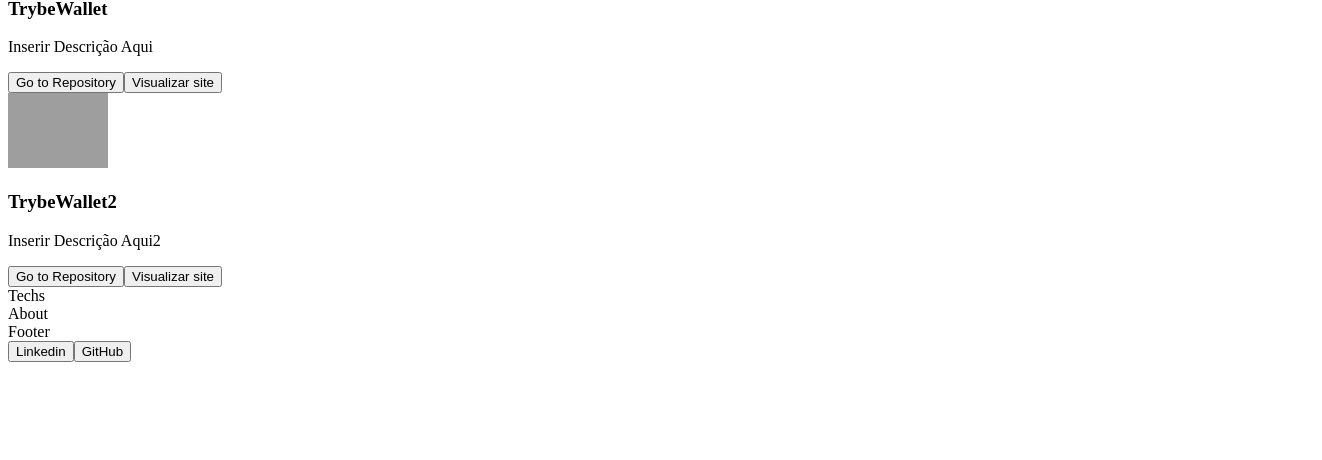
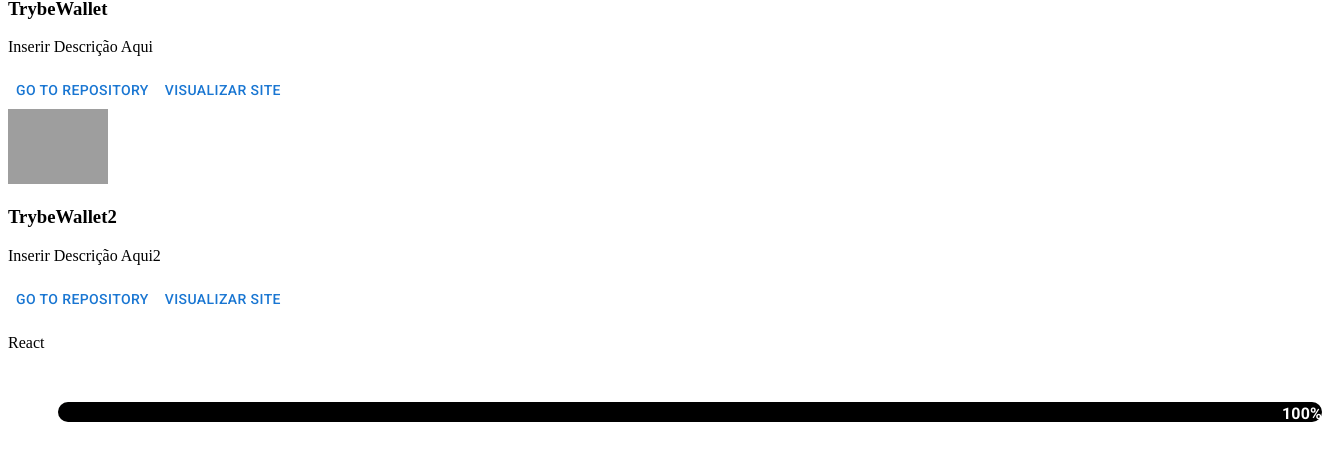
Before and after one commit to julio-silveira/julio-silveira.github.io, a React (Vite) app: page / in a window 1280 px wide. Shown: the part 340-800 px from the top of the page, 1322 px wide, since content can reach past the window. Built offline with nearby package versions, Linux system fonts and the light colour scheme; grey boxes are pictures that could not be loaded.

Commit message:
feat: Progressbar implementada

```diff
--- a/src/components/Projects/Projects.tsx
+++ b/src/components/Projects/Projects.tsx
@@ -1,3 +1,4 @@
+import { Button } from '@mui/material'
 import * as React from 'react'
 import projectList from '../../data/projectList'
 
@@ -12,10 +13,10 @@
             <h3>{projectName}</h3>
             <p>{description}</p>
             <a href={urlGithub} target="_blank" rel="noopener noreferrer">
-              <button type="button">Go to Repository</button>
+              <Button type="button">Go to Repository</Button>
             </a>
             <a href={urlDeploy} target="_blank" rel="noopener noreferrer">
-              <button type="button">Visualizar site </button>
+              <Button type="button">Visualizar site </Button>
             </a>
           </article>
         )
--- /dev/null
+++ b/src/components/Techs/ProgeressBar.tsx
@@ -0,0 +1,45 @@
+import { Box, Typography } from '@mui/material'
+import React, { useEffect, useState } from 'react'
+
+interface ProgressBarProps {
+  completed: number
+}
+
+const ProgressBar = (props: ProgressBarProps) => {
+  const { completed } = props
+  const [loadCompleted, setLoadCompleted] = useState(0)
+
+  useEffect(() => {
+    setInterval(() => setLoadCompleted(completed), 500)
+  }, [completed])
+
+  return (
+    <Box
+      sx={{
+        height: '20px',
+        width: '100%',
+        backgroundColor: '#e0e0de',
+        borderRadius: '50px',
+        margin: '50px'
+      }}
+    >
+      <Box
+        sx={{
+          height: '100%',
+          width: `${loadCompleted}%`,
+          backgroundColor: 'black',
+          borderRadius: 'inherit',
+          transition: 'width 1s ease-in-out',
+          textAlign: 'right'
+        }}
+      >
+        <Typography
+          variant="body1"
+          sx={{ color: 'white', fontWeight: '700' }}
+        >{`${completed}%`}</Typography>
+      </Box>
+    </Box>
+  )
+}
+
+export default ProgressBar
--- a/src/components/Techs/Techs.tsx
+++ b/src/components/Techs/Techs.tsx
@@ -1,5 +1,19 @@
 import * as React from 'react'
+import { techBarList, techNamesList } from '../../data/techslist'
+import ProgressBar from './ProgeressBar'
 
 export default function Techs() {
-  return <div>Techs</div>
+  return (
+    <section>
+      {techBarList.map(({ techName, completed }, index) => (
+        <article key={`techName-${index}`}>
+          <p>{techName}</p>
+          <ProgressBar completed={completed} />
+        </article>
+      ))}
+      {techNamesList.map((tech, index) => (
+        <p key={`tech-${index}`}>{tech}</p>
+      ))}
+    </section>
+  )
 }
--- /dev/null
+++ b/src/data/techslist.ts
@@ -0,0 +1,16 @@
+interface techListFormat {
+  techName: string
+  completed: number
+}
+export const techBarList: techListFormat[] = [
+  {
+    techName: 'React',
+    completed: 100
+  },
+  {
+    techName: 'CSS',
+    completed: 50
+  }
+]
+
+export const techNamesList: string[] = ['Git', 'Soft']
```
Also changed, not shown: src/components/Intro/Intro.tsx (+9 -1 lines).
